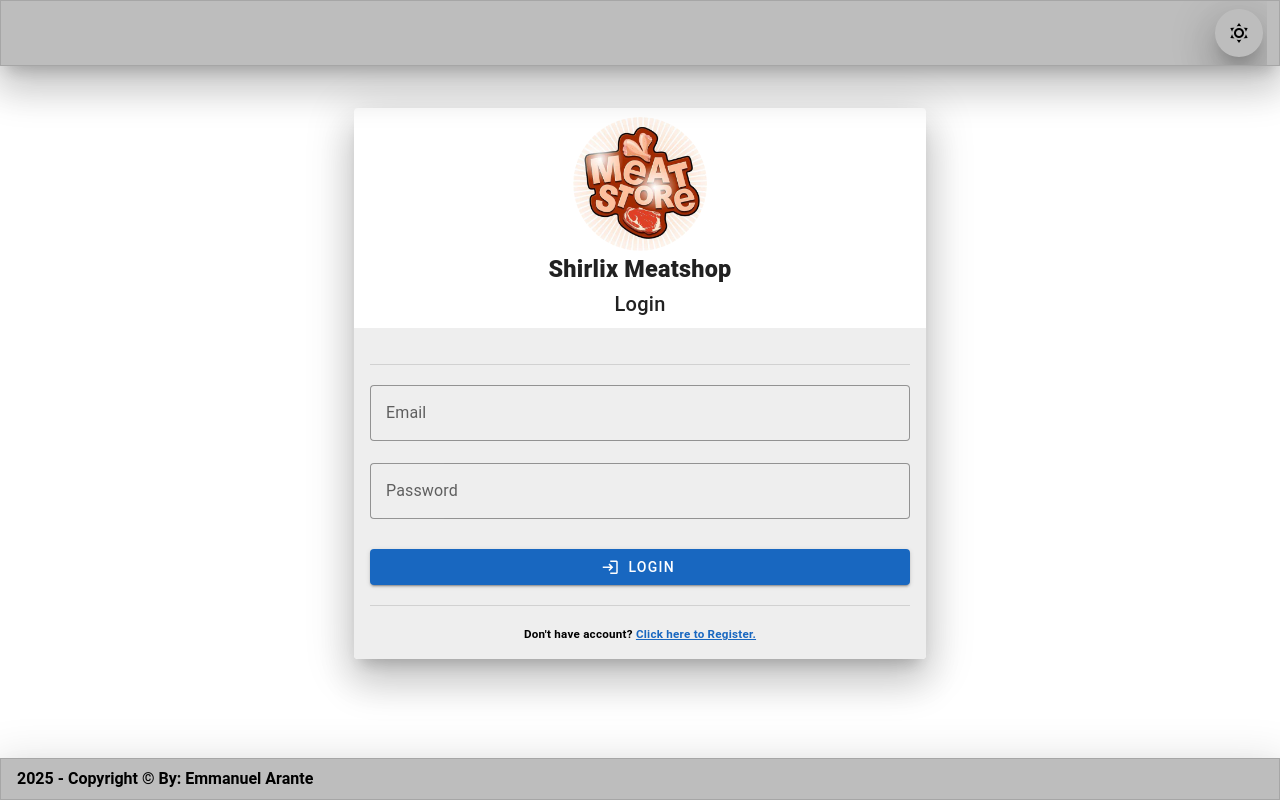
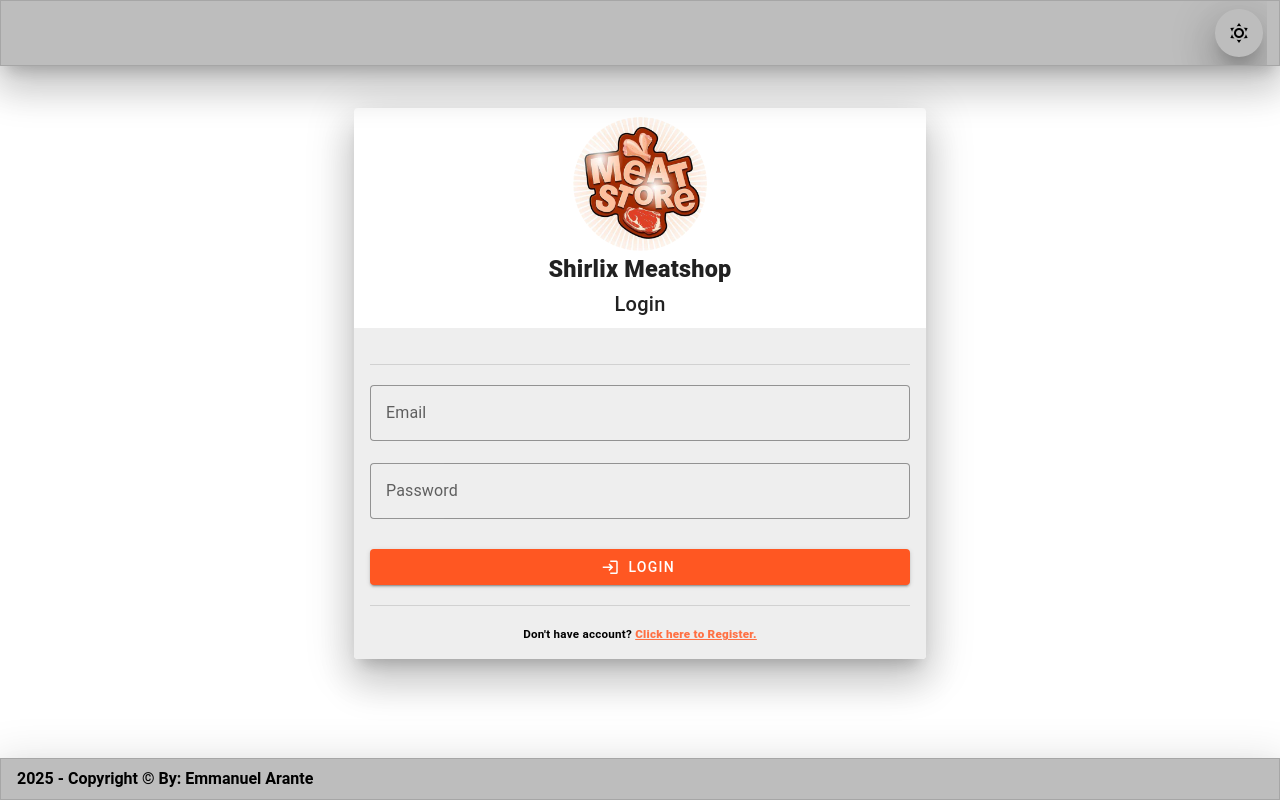
Before and after one commit to earante/shirlix-web, a Vue app: page / in a window 1280 px wide. Built offline with nearby package versions, Linux system fonts and the light colour scheme.

Commit message:
fix: change the background and color of click here to login and register

```diff
--- a/src/components/auth/LoginForm.vue
+++ b/src/components/auth/LoginForm.vue
@@ -4,6 +4,8 @@
 
     <v-text-field variant="outlined" label="Password" type="password"></v-text-field>
 
-    <v-btn class="mt-2" color="primary" type="submit" prepend-icon="mdi-login" block>Login</v-btn>
+    <v-btn class="mt-2" color="deep-orange" type="submit" prepend-icon="mdi-login" block
+      >Login</v-btn
+    >
   </v-form>
 </template>
--- a/src/components/auth/RegisterForm.vue
+++ b/src/components/auth/RegisterForm.vue
@@ -9,7 +9,7 @@
     <v-text-field variant="outlined" label="Password" type="password"></v-text-field>
     <v-text-field variant="outlined" label="Confirm Password" type="password"></v-text-field>
 
-    <v-btn class="mt-2" type="submit" color="primary" prepend-icon="mdi-account-plus" block
+    <v-btn class="mt-2" type="submit" color="deep-orange" prepend-icon="mdi-account-plus" block
       >Register</v-btn
     >
   </v-form>
--- a/src/components/layout/AppLayout.vue
+++ b/src/components/layout/AppLayout.vue
@@ -1,10 +1,11 @@
 <script setup>
 import { ref } from 'vue'
 
-const theme = ref('light')
+const theme = ref(localStorage.getItem('theme') ?? 'light')
 
 function onClick() {
   theme.value = theme.value === 'light' ? 'dark' : 'light'
+  localStorage.setItem('theme', theme.value)
 }
 </script>
 
--- a/src/views/auth/LoginView.vue
+++ b/src/views/auth/LoginView.vue
@@ -28,7 +28,9 @@ const { mobile } = useDisplay()
               <v-divider class="my-5"></v-divider>
               <h5 class="text-center">
                 Don't have account?
-                <RouterLink class="text-primary" to="/register">Click here to Register.</RouterLink>
+                <RouterLink class="text-deep-orange-lighten-1 font-weight-black" to="/register"
+                  >Click here to Register.</RouterLink
+                >
               </h5>
             </v-card-text>
           </v-card>
--- a/src/views/auth/RegisterView.vue
+++ b/src/views/auth/RegisterView.vue
@@ -28,7 +28,9 @@ const { mobile } = useDisplay()
               <v-divider class="my-5"></v-divider>
               <h5 class="text-center">
                 Don't have account?
-                <RouterLink class="text-primary" to="/">Login here.</RouterLink>
+                <RouterLink class="text-deep-orange-lighten-1 font-weight-black" to="/"
+                  >Login here.</RouterLink
+                >
               </h5>
             </v-card-text>
           </v-card>
```
